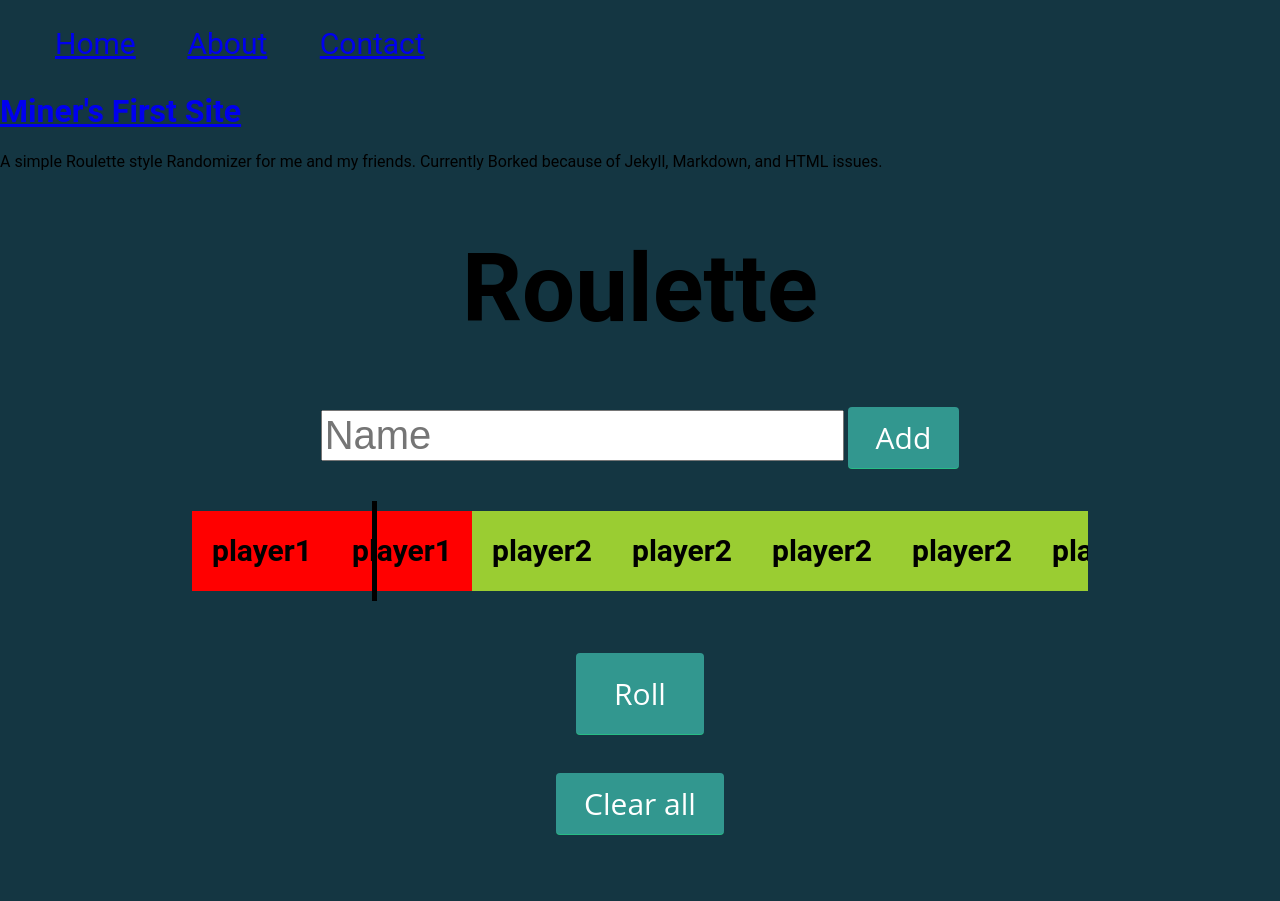
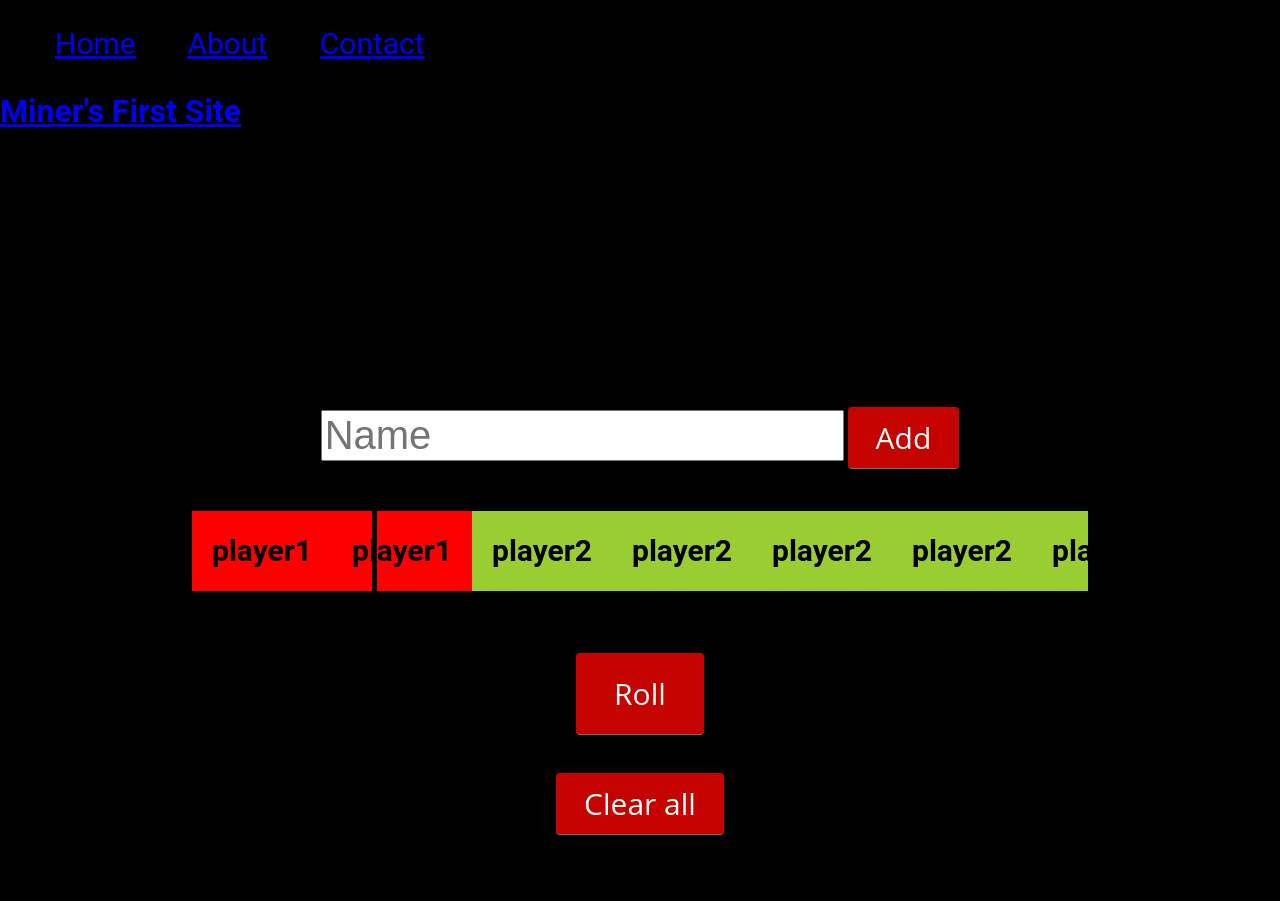
Before and after one commit to MinerBryan/mineshaft, a Jekyll site: the page built from _posts/2020-11-12-roulette.md, in a window 1280 px wide. Built offline with Jekyll 4.4.1, drawn with Linux system fonts in a browser that asks for light colours.

Commit message:
Update roulette.css

```diff
--- a/css/roulette.css
+++ b/css/roulette.css
@@ -2,7 +2,7 @@ body, html {
 	padding: 0;
 	margin: 0;
     font-family: "Roboto", sans-serif;
-    background-color: #143642;
+    background-color: #000000;
 }
 
 #addTimer{
@@ -32,7 +32,7 @@ input[type=number]{
 
 .shotterudTitle{
     font-size: 94px;
-    font-color: #191923;
+    font-color: #c40300;
     z-index: 1;
 }
 
@@ -146,7 +146,7 @@ button {
     font-family: "Open Sans", Helvetica;
     border-radius: 4px;
     border-bottom: 1px solid rgba( 28, 227, 125, 0.5 );
-    background: rgb(50, 151, 143);
+    background: rgb(196, 3, 0);
     color: #fff;
     box-shadow: 0px 0px 0px rgba( 15, 165, 60, 0.1 );
 
@@ -178,5 +178,5 @@ button {
   button:active {
     top: 0px;
     box-shadow: 0px 0px 0px rgba( 15, 165, 60, 0.0 );
-    background: rgb(12, 167, 97);
+    background: rgb(230, 6, 2);
   }
```
